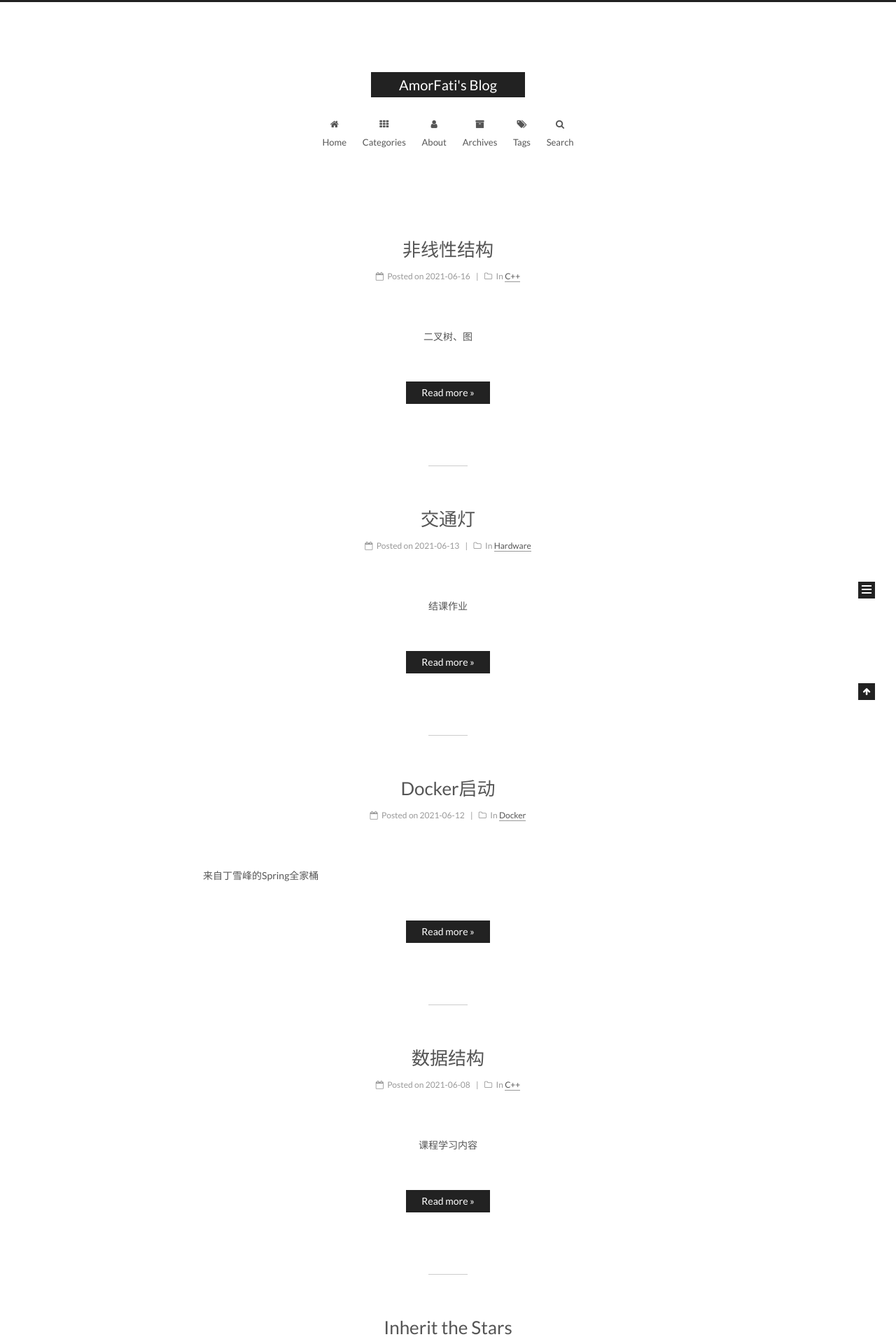
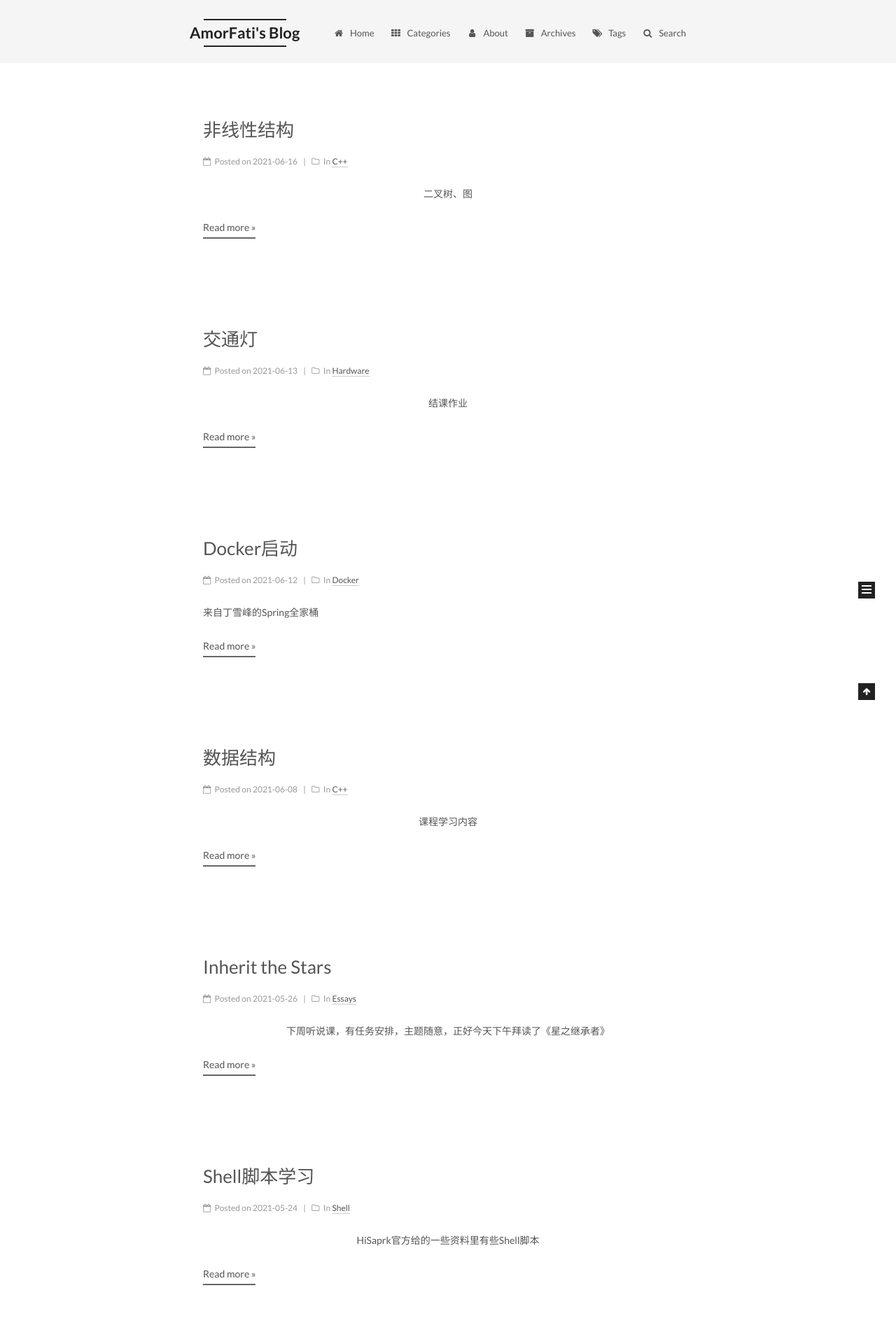
Before and after one commit to AmorFati-coder/AmorFati.github.io, a Jekyll site: the page built from index.html, in a window 1280 px wide. Shown: the top 1920 px of the page at 70% size. Built offline with Jekyll 4.4.1, drawn with Linux system fonts in a browser that asks for light colours; the list of posts is cut into pages by our own code.

Commit message:
主题修改

```diff
--- a/_config.yml
+++ b/_config.yml
@@ -5,7 +5,7 @@
 
 # Site
 title: AmorFati's Blog
-subtitle:
+subtitle: A Fresh Man
 description: A629723354243@hotmail.com
 author: Amor Fati
 # Support language: de, en, fr-FR, id, ja, ko, pt-BR, pt, ru, zh-Hans, zh-hk, zh-tw
@@ -151,8 +151,8 @@ menu_icons:
 # ---------------------------------------------------------------
 
 # Schemes
-scheme: Muse
-#scheme: Mist
+#scheme: Muse
+scheme: Mist
 #scheme: Pisces
 
 
```
